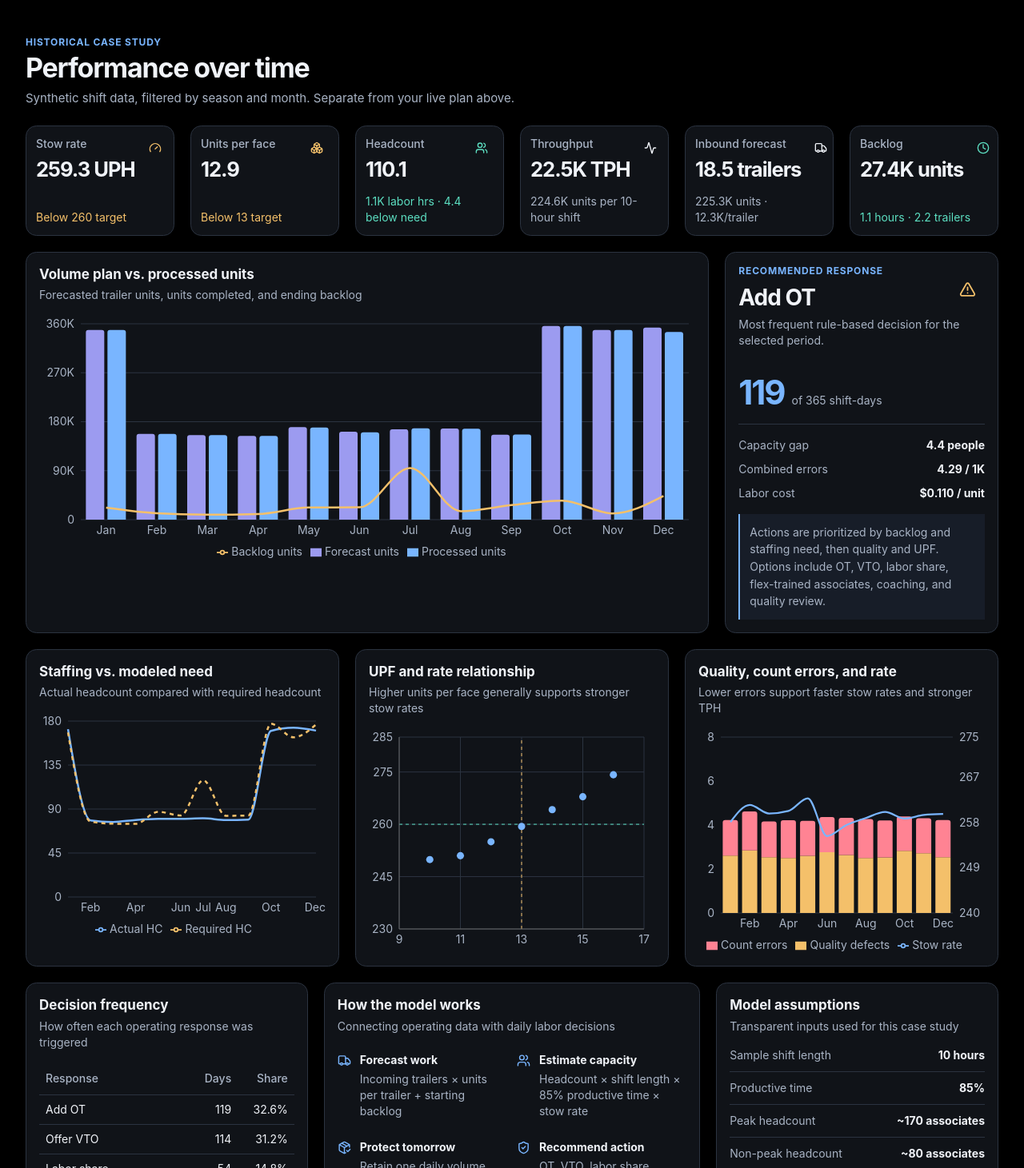
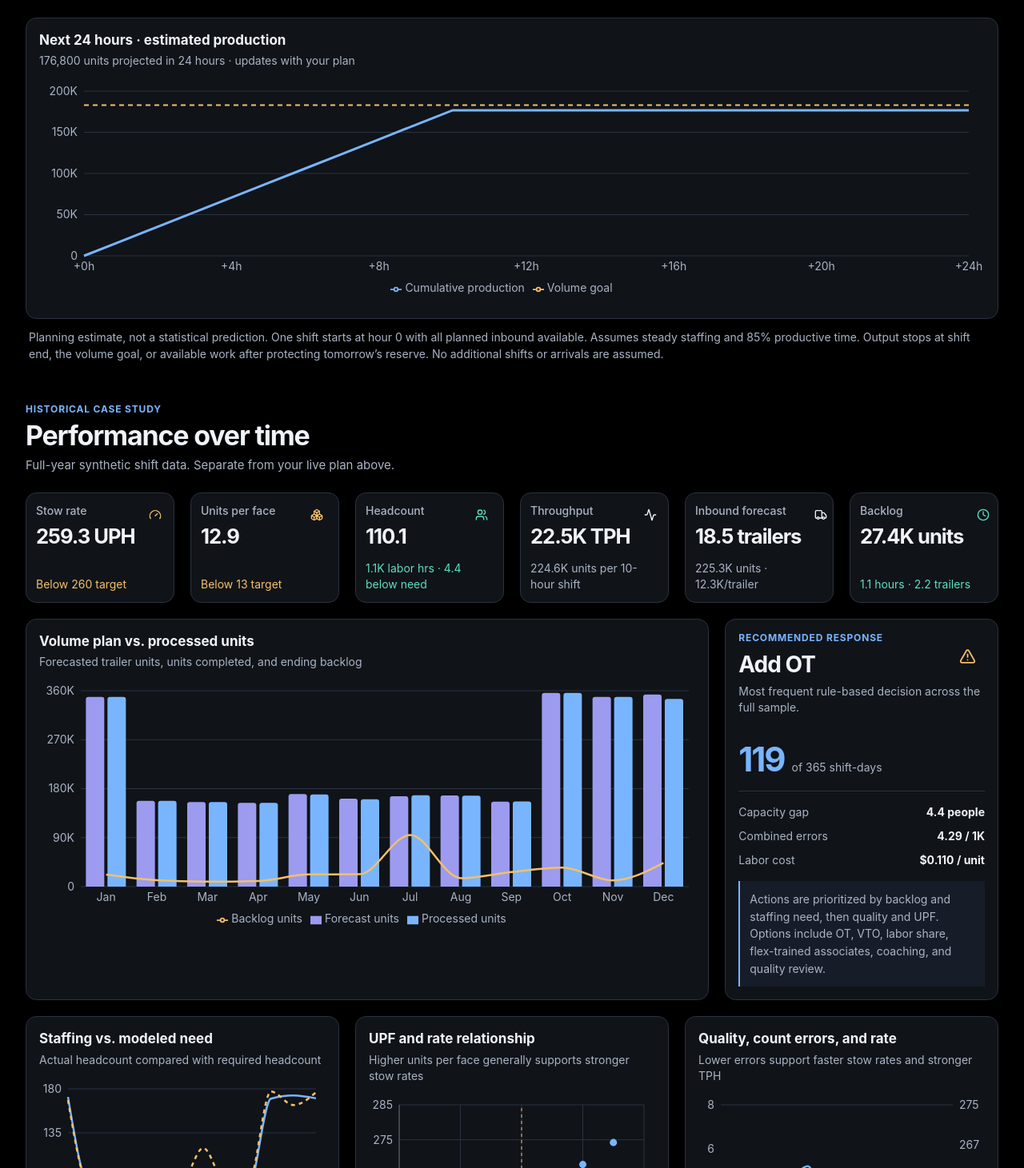
Before and after one commit to Landerosr/inbound-stow-operations-dashboard, a React (Vite) app: page / in a window 1280 px wide. Shown: the part 729-2190 px from the top of the page at 80% size. Built offline with nearby package versions, Linux system fonts and the light colour scheme.

Commit message:
Add 24-hour production projection and remove date filters

```diff
--- a/app/globals.css
+++ b/app/globals.css
@@ -425,3 +425,6 @@ body { font-size: 16px; }
 .scenario-result-heading > span, .section-kicker { color: #79b5ff; }
 .quick-plan button { color: #c9dfff; border-color: #334158; }
 .scenario-field input:focus { box-shadow: 0 0 0 3px #79b5ff25; }
+
+.production-forecast { margin: 24px 0; }
+.production-forecast > p { margin: 12px 4px 0; }
--- a/app/page.tsx
+++ b/app/page.tsx
@@ -34,6 +34,9 @@ import {
   YAxis,
 } from 'recharts';
 
+import { calculateScenario, forecastProduction } from '@/lib/planning';
+import type { ScenarioInput } from '@/lib/planning';
+
 import { Badge } from '@/components/ui/badge';
 import {
   Card,
@@ -42,10 +45,6 @@ import {
   CardHeader,
   CardTitle,
 } from '@/components/ui/card';
-import {
-  NativeSelect,
-  NativeSelectOption,
-} from '@/components/ui/native-select';
 import {
   Table,
   TableBody,
@@ -131,35 +130,6 @@ type DashboardData = {
   action_counts: Array<{ action: string; days: number }>;
 };
 
-type DashboardToolInput = { season?: string; month?: string };
-type ScenarioInput = {
-  incomingTrailers: number;
-  unitsPerTrailer: number;
-  volumeGoal: number;
-  startingBacklogUnits: number;
-  headcount: number;
-  shiftHours: number;
-  stowRate: number;
-};
-
-type ScenarioResult = {
-  reserveUnits: number;
-  reserveShortfall: number;
-  goalShortfall: number;
-  backlogDays: number;
-  forecastedUnits: number;
-  availableUnits: number;
-  laborHours: number;
-  capacityUnits: number;
-  processedUnits: number;
-  endingBacklogUnits: number;
-  backlogHours: number;
-  tph: number;
-  requiredHeadcount: number;
-  staffingGap: number;
-  costPerUnit: number;
-  recommendedAction: string;
-};
 type ModelContext = {
   registerTool: (
     tool: {
@@ -173,13 +143,6 @@ type ModelContext = {
     options: { signal: AbortSignal },
   ) => void | Promise<void>;
 };
-
-const months = [
-  ['all', 'All months'], ['1', 'January'], ['2', 'February'],
-  ['3', 'March'], ['4', 'April'], ['5', 'May'], ['6', 'June'],
-  ['7', 'July'], ['8', 'August'], ['9', 'September'],
-  ['10', 'October'], ['11', 'November'], ['12', 'December'],
-];
 
 const colors = {
   cyan: '#79b5ff', amber: '#f4c06a', green: '#5cdec1',
@@ -195,56 +158,6 @@ const scenarioDefaults: ScenarioInput = {
   shiftHours: 10,
   stowRate: 260,
 };
-
-const PRODUCTIVE_UTILIZATION = 0.85;
-const HOURLY_LABOR_COST = 22;
-
-function calculateScenario(input: ScenarioInput): ScenarioResult {
-  const forecastedUnits = input.incomingTrailers * input.unitsPerTrailer;
-  const availableUnits = forecastedUnits + input.startingBacklogUnits;
-  const reserveUnits = input.volumeGoal;
-  const releasableUnits = Math.max(0, availableUnits - reserveUnits);
-  const laborHours = input.headcount * input.shiftHours;
-  const productiveHours = laborHours * PRODUCTIVE_UTILIZATION;
-  const capacityUnits = productiveHours * input.stowRate;
-  const processedUnits = Math.min(input.volumeGoal, releasableUnits, capacityUnits);
-  const endingBacklogUnits = Math.max(0, availableUnits - processedUnits);
-  const backlogHours = endingBacklogUnits / Math.max(input.headcount * input.stowRate, 1);
-  const tph = processedUnits / Math.max(input.shiftHours, 1);
-  const requiredHeadcount = Math.ceil(
-    Math.min(input.volumeGoal, releasableUnits) /
-      Math.max(input.shiftHours * PRODUCTIVE_UTILIZATION * input.stowRate, 1),
-  );
-  const staffingGap = requiredHeadcount - input.headcount;
-  const costPerUnit = (laborHours * HOURLY_LABOR_COST) / Math.max(processedUnits, 1);
-
-  let recommendedAction = 'Maintain plan';
-  if (availableUnits < reserveUnits) recommendedAction = 'Rebuild the reserve';
-  else if (releasableUnits < input.volumeGoal) recommendedAction = 'More inbound volume needed';
-  else if (staffingGap >= 12) recommendedAction = 'Add OT';
-  else if (staffingGap >= 5) recommendedAction = 'Labor share';
-  else if (staffingGap <= -10) recommendedAction = 'Consider VTO or labor share';
-  else if (staffingGap > 0) recommendedAction = 'Use flex-trained team';
-
-  return {
-    reserveUnits,
-    reserveShortfall: Math.max(0, reserveUnits - endingBacklogUnits),
-    goalShortfall: Math.max(0, input.volumeGoal - processedUnits),
-    backlogDays: reserveUnits > 0 ? endingBacklogUnits / reserveUnits : 0,
-    forecastedUnits,
-    availableUnits,
-    laborHours,
-    capacityUnits,
-    processedUnits,
-    endingBacklogUnits,
-    backlogHours,
-    tph,
-    requiredHeadcount,
-    staffingGap,
-    costPerUnit,
-    recommendedAction,
-  };
-}
 
 function average(rows: DailyMetric[], key: keyof DailyMetric) {
   if (!rows.length) return 0;
@@ -330,10 +243,10 @@ function NumberField({ label, field, value, setScenario, suffix, step = 1 }: {
 
 export default function Home() {
   const [data, setData] = useState<DashboardData | null>(null);
-  const [season, setSeason] = useState('all');
-  const [month, setMonth] = useState('all');
   const [scenario, setScenario] = useState<ScenarioInput>(scenarioDefaults);
   const scenarioResult = useMemo(() => calculateScenario(scenario), [scenario]);
+
+  const productionForecast = useMemo(() => forecastProduction(scenario), [scenario]);
 
   useEffect(() => {
     void fetch('./data/dashboard_data.json')
@@ -346,40 +259,6 @@ export default function Home() {
     const context = (document as Document & { modelContext?: ModelContext }).modelContext;
     if (!context?.registerTool) return;
     const lifecycle = new AbortController();
-    const validSeasons = new Set(['all', 'Peak', 'Non-Peak']);
-    const validMonths = new Set(months.map(([value]) => value));
-
-    void Promise.resolve(
-      context.registerTool(
-        {
-          name: 'configure_dashboard_view',
-          title: 'Configure dashboard view',
-          description: 'Set the visible season and month filters on the inbound-stow dashboard.',
-          inputSchema: {
-            type: 'object',
-            properties: {
-              season: { type: 'string', enum: ['all', 'Peak', 'Non-Peak'] },
-              month: { type: 'string', enum: months.map(([value]) => value) },
-            },
-            additionalProperties: false,
-          },
-          annotations: { readOnlyHint: false, untrustedContentHint: false },
-          execute(input) {
-            const requested = input as DashboardToolInput;
-            const nextSeason = requested.season ?? 'all';
-            const nextMonth = requested.month ?? 'all';
-            if (!validSeasons.has(nextSeason) || !validMonths.has(nextMonth)) {
-              throw new Error('Invalid dashboard filter.');
-            }
-            setSeason(nextSeason);
-            setMonth(nextMonth);
-            return { season: nextSeason, month: nextMonth };
-          },
-        },
-        { signal: lifecycle.signal },
-      ),
-    ).catch(() => undefined);
-
     void Promise.resolve(
       context.registerTool(
         {
@@ -418,58 +297,39 @@ export default function Home() {
     return () => lifecycle.abort();
   }, []);
 
-  const filteredDaily = useMemo(() => {
-    if (!data) return [];
-    return data.daily.filter((row) =>
-      (season === 'all' || row.season === season) &&
-      (month === 'all' || row.month_number === Number(month)),
-    );
-  }, [data, month, season]);
-
-  const filteredMonthly = useMemo(() => {
-    if (!data) return [];
-    return data.monthly.filter((row) =>
-      (season === 'all' || row.season === season) &&
-      (month === 'all' || row.month_number === Number(month)),
-    );
-  }, [data, month, season]);
+  const daily = data?.daily ?? [];
+  const monthly = data?.monthly ?? [];
 
   if (!data) {
     return <main className="loading-screen"><Activity className="animate-pulse" /><p>Loading operating model…</p></main>;
   }
 
   const target = data.metadata.targets;
-  const avgRate = average(filteredDaily, 'stow_rate_uph');
-  const avgUpf = average(filteredDaily, 'units_per_face');
-  const avgHeadcount = average(filteredDaily, 'actual_headcount');
-  const avgRequiredHeadcount = average(filteredDaily, 'required_headcount');
-  const avgTph = average(filteredDaily, 'tph');
-  const avgTrailers = average(filteredDaily, 'forecasted_trailers');
-  const avgBacklog = average(filteredDaily, 'ending_backlog_units');
-  const avgBacklogHours = average(filteredDaily, 'backlog_hours');
-  const avgCost = average(filteredDaily, 'cost_per_unit');
-  const avgQuality = average(filteredDaily, 'quality_defects_per_1000');
-  const avgCount = average(filteredDaily, 'count_errors_per_1000');
+  const avgRate = average(daily, 'stow_rate_uph');
+  const avgUpf = average(daily, 'units_per_face');
+  const avgHeadcount = average(daily, 'actual_headcount');
+  const avgRequiredHeadcount = average(daily, 'required_headcount');
+  const avgTph = average(daily, 'tph');
+  const avgTrailers = average(daily, 'forecasted_trailers');
+  const avgBacklog = average(daily, 'ending_backlog_units');
+  const avgBacklogHours = average(daily, 'backlog_hours');
+  const avgCost = average(daily, 'cost_per_unit');
+  const avgQuality = average(daily, 'quality_defects_per_1000');
+  const avgCount = average(daily, 'count_errors_per_1000');
 
-  const decisionCounts = filteredDaily.reduce<Record<string, number>>((counts, row) => {
+  const decisionCounts = daily.reduce<Record<string, number>>((counts, row) => {
     counts[row.recommended_action] = (counts[row.recommended_action] || 0) + 1;
     return counts;
   }, {});
   const leadingDecision = Object.entries(decisionCounts).sort((a, b) => b[1] - a[1])[0] || ['Maintain plan', 0];
 
-  const trendData = month === 'all'
-    ? filteredMonthly.map((row) => ({
+  const trendData = monthly.map((row) => ({
         label: row.month, forecast: row.forecasted_units, processed: row.processed_units,
         backlog: row.ending_backlog_units, actualHeadcount: row.actual_headcount,
         requiredHeadcount: row.required_headcount,
-      }))
-    : filteredDaily.filter((_, index) => index % 3 === 0).map((row) => ({
-        label: row.work_date.slice(5), forecast: row.forecasted_units,
-        processed: row.processed_units, backlog: row.ending_backlog_units,
-        actualHeadcount: row.actual_headcount, requiredHeadcount: row.required_headcount,
       }));
 
-  const qualityData = filteredMonthly.map((row) => ({
+  const qualityData = monthly.map((row) => ({
     month: row.month, quality: row.quality_defects_per_1000,
     count: row.count_errors_per_1000, rate: row.stow_rate_uph,
   }));
@@ -498,20 +358,7 @@ export default function Home() {
           <h2>Plan today. Protect tomorrow.</h2>
           <p>Balance incoming trailers, staffing, and a full day of work in reserve.</p>
         </div>
-        <div className="filters">
-          <label htmlFor="season-filter">Season
-            <NativeSelect id="season-filter" aria-label="Filter by season" value={season} onChange={(event) => { setSeason(event.target.value); setMonth('all'); }}>
-              <NativeSelectOption value="all">All seasons</NativeSelectOption>
-              <NativeSelectOption value="Peak">Peak</NativeSelectOption>
-              <NativeSelectOption value="Non-Peak">Non-Peak</NativeSelectOption>
-            </NativeSelect>
-          </label>
-          <label htmlFor="month-filter">Month
-            <NativeSelect id="month-filter" aria-label="Filter by month" value={month} onChange={(event) => setMonth(event.target.value)}>
-              {months.filter(([value]) => value === 'all' || season === 'all' || data.monthly.some((row) => row.season === season && row.month_number === Number(value))).map(([value, label]) => <NativeSelectOption key={value} value={value}>{label}</NativeSelectOption>)}
-            </NativeSelect>
-          </label>
-        </div>
+
       </section>
 
       <section className="scenario-planner" aria-labelledby="scenario-heading">
@@ -586,14 +433,31 @@ export default function Home() {
         </Card>
       </section>
 
-      <div className="control-row"><div><p className="section-kicker">Historical case study</p><h2>Performance over time</h2><p>Synthetic shift data, filtered by season and month. Separate from your live plan above.</p></div></div>
+      <section className="production-forecast" aria-label="Next 24 hours production forecast">
+        <ChartShell title="Next 24 hours · estimated production" description={`${Math.round(productionForecast[productionForecast.length - 1].production).toLocaleString()} units projected in 24 hours · updates with your plan`}>
+          <ResponsiveContainer width="100%" height="100%" minWidth={0} minHeight={0}>
+            <LineChart data={productionForecast} margin={{ left: 4, right: 20, top: 12, bottom: 12 }}>
+              <CartesianGrid stroke={colors.grid} vertical={false} />
+              <XAxis dataKey="hour" type="number" domain={[0, 24]} ticks={[0, 4, 8, 12, 16, 20, 24]} tickFormatter={hour => `+${hour}h`} tickLine={false} axisLine={false} />
+              <YAxis tickFormatter={compact} tickLine={false} axisLine={false} width={52} />
+              <Tooltip labelFormatter={hour => `${Number(hour).toFixed(1)} hours from shift start`} formatter={value => `${Math.round(Number(value)).toLocaleString()} units`} contentStyle={{ background: '#101318', border: '1px solid #334158', color: '#f0f3f8' }} />
+              <Legend />
+              <Line type="linear" dataKey="production" name="Cumulative production" stroke={colors.cyan} strokeWidth={3} dot={false} />
+              <Line type="linear" dataKey="goal" name="Volume goal" stroke={colors.amber} strokeWidth={2} strokeDasharray="6 5" dot={false} />
+            </LineChart>
+          </ResponsiveContainer>
+        </ChartShell>
+        <p className="scenario-assumption-note">Planning estimate, not a statistical prediction. One shift starts at hour 0 with all planned inbound available. Assumes steady staffing and 85% productive time. Output stops at shift end, the volume goal, or available work after protecting tomorrow’s reserve. No additional shifts or arrivals are assumed.</p>
+      </section>
+
+      <div className="control-row"><div><p className="section-kicker">Historical case study</p><h2>Performance over time</h2><p>Full-year synthetic shift data. Separate from your live plan above.</p></div></div>
       <section className="metric-grid" aria-label="Key performance indicators">
         <MetricCard icon={Gauge} label="Stow rate" value={`${avgRate.toFixed(1)} UPH`} detail={`${avgRate >= target.stow_rate_uph ? 'At/above' : 'Below'} ${target.stow_rate_uph} target`} status={avgRate >= target.stow_rate_uph ? 'good' : 'watch'} />
         <MetricCard icon={Boxes} label="Units per face" value={avgUpf.toFixed(1)} detail={`${avgUpf >= target.units_per_face ? 'At/above' : 'Below'} ${target.units_per_face} target`} status={avgUpf >= target.units_per_face ? 'good' : 'watch'} />
-        <MetricCard icon={Users} label="Headcount" value={avgHeadcount.toFixed(1)} detail={`${compact(average(filteredDaily, 'labor_hours'))} labor hrs · ${Math.abs(avgRequiredHeadcount - avgHeadcount).toFixed(1)} ${avgRequiredHeadcount > avgHeadcount ? 'below' : 'above'} need`} status={Math.abs(avgRequiredHeadcount - avgHeadcount) <= 5 ? 'good' : 'watch'} />
+        <MetricCard icon={Users} label="Headcount" value={avgHeadcount.toFixed(1)} detail={`${compact(average(daily, 'labor_hours'))} labor hrs · ${Math.abs(avgRequiredHeadcount - avgHeadcount).toFixed(1)} ${avgRequiredHeadcount > avgHeadcount ? 'below' : 'above'} need`} status={Math.abs(avgRequiredHeadcount - avgHeadcount) <= 5 ? 'good' : 'watch'} />
         <MetricCard icon={Activity} label="Throughput" value={`${compact(avgTph)} TPH`} detail={`${compact(avgTph * data.metadata.assumptions.shift_hours)} units per 10-hour shift`} />
-        <MetricCard icon={Truck} label="Inbound forecast" value={`${avgTrailers.toFixed(1)} trailers`} detail={`${compact(average(filteredDaily, 'forecasted_units'))} units · ${compact(average(filteredDaily, 'units_per_trailer'))}/trailer`} />
-        <MetricCard icon={Clock} label="Backlog" value={`${compact(avgBacklog)} units`} detail={`${avgBacklogHours.toFixed(1)} hours · ${(avgBacklog / Math.max(average(filteredDaily, 'units_per_trailer'), 1)).toFixed(1)} trailers`} status={avgBacklogHours <= 1.5 ? 'good' : 'watch'} />
+        <MetricCard icon={Truck} label="Inbound forecast" value={`${avgTrailers.toFixed(1)} trailers`} detail={`${compact(average(daily, 'forecasted_units'))} units · ${compact(average(daily, 'units_per_trailer'))}/trailer`} />
+        <MetricCard icon={Clock} label="Backlog" value={`${compact(avgBacklog)} units`} detail={`${avgBacklogHours.toFixed(1)} hours · ${(avgBacklog / Math.max(average(daily, 'units_per_trailer'), 1)).toFixed(1)} trailers`} status={avgBacklogHours <= 1.5 ? 'good' : 'watch'} />
       </section>
 
       <section className="primary-grid">
@@ -618,10 +482,10 @@ export default function Home() {
               <div><p className="section-kicker">Recommended response</p><CardTitle>{leadingDecision[0]}</CardTitle></div>
               <span className="decision-icon"><AlertTriangle aria-hidden="true" /></span>
             </div>
-            <CardDescription>Most frequent rule-based decision for the selected period.</CardDescription>
+            <CardDescription>Most frequent rule-based decision across the full sample.</CardDescription>
           </CardHeader>
           <CardContent>
-            <div className="decision-stat"><strong>{leadingDecision[1]}</strong><span>of {filteredDaily.length} shift-days</span></div>
+            <div className="decision-stat"><strong>{leadingDecision[1]}</strong><span>of {daily.length} shift-days</span></div>
             <div className="decision-rules">
               <div><span>Capacity gap</span><strong>{(avgRequiredHeadcount - avgHeadcount).toFixed(1)} people</strong></div>
               <div><span>Combined errors</span><strong>{(avgQuality + avgCount).toFixed(2)} / 1K</strong></div>
@@ -685,7 +549,7 @@ export default function Home() {
             <Table>
               <TableHeader><TableRow><TableHead>Response</TableHead><TableHead className="text-right">Days</TableHead><TableHead className="text-right">Share</TableHead></TableRow></TableHeader>
               <TableBody>{actionRows.map(([action, days]) => (
-                <TableRow key={action}><TableCell>{action}</TableCell><TableCell className="text-right">{days}</TableCell><TableCell className="text-right">{((days / Math.max(filteredDaily.length, 1)) * 100).toFixed(1)}%</TableCell></TableRow>
+                <TableRow key={action}><TableCell>{action}</TableCell><TableCell className="text-right">{days}</TableCell><TableCell className="text-right">{((days / Math.max(daily.length, 1)) * 100).toFixed(1)}%</TableCell></TableRow>
               ))}</TableBody>
             </Table>
           </CardContent>
@@ -706,8 +570,7 @@ export default function Home() {
           <CardContent><dl className="assumption-list">
             <div><dt>Sample shift length</dt><dd>10 hours</dd></div>
             <div><dt>Productive time</dt><dd>85%</dd></div>
-            <div><dt>Peak headcount</dt><dd>~170 associates</dd></div>
-            <div><dt>Non-peak headcount</dt><dd>~80 associates</dd></div>
+            <div><dt>Planner starting headcount</dt><dd>80 associates</dd></div>
             <div><dt>Quality threshold</dt><dd>≤ 5 combined / 1K</dd></div>
             <div><dt>Cost assumptions</dt><dd>$22 regular · $33 OT</dd></div>
           </dl></CardContent>
--- /dev/null
+++ b/lib/planning.ts
@@ -0,0 +1,91 @@
+export type ScenarioInput = {
+  incomingTrailers: number;
+  unitsPerTrailer: number;
+  volumeGoal: number;
+  startingBacklogUnits: number;
+  headcount: number;
+  shiftHours: number;
+  stowRate: number;
+};
+
+type ScenarioResult = {
+  reserveUnits: number;
+  reserveShortfall: number;
+  goalShortfall: number;
+  backlogDays: number;
+  forecastedUnits: number;
+  availableUnits: number;
+  laborHours: number;
+  capacityUnits: number;
+  processedUnits: number;
+  endingBacklogUnits: number;
+  backlogHours: number;
+  tph: number;
+  requiredHeadcount: number;
+  staffingGap: number;
+  costPerUnit: number;
+  recommendedAction: string;
+};
+const PRODUCTIVE_UTILIZATION = 0.85;
+const HOURLY_LABOR_COST = 22;
+
+export function calculateScenario(input: ScenarioInput): ScenarioResult {
+  const forecastedUnits = input.incomingTrailers * input.unitsPerTrailer;
+  const availableUnits = forecastedUnits + input.startingBacklogUnits;
+  const reserveUnits = input.volumeGoal;
+  const releasableUnits = Math.max(0, availableUnits - reserveUnits);
+  const laborHours = input.headcount * input.shiftHours;
+  const productiveHours = laborHours * PRODUCTIVE_UTILIZATION;
+  const capacityUnits = productiveHours * input.stowRate;
+  const processedUnits = Math.min(input.volumeGoal, releasableUnits, capacityUnits);
+  const endingBacklogUnits = Math.max(0, availableUnits - processedUnits);
+  const backlogHours = endingBacklogUnits / Math.max(input.headcount * input.stowRate, 1);
+  const tph = processedUnits / Math.max(input.shiftHours, 1);
+  const requiredHeadcount = Math.ceil(
+    Math.min(input.volumeGoal, releasableUnits) /
+      Math.max(input.shiftHours * PRODUCTIVE_UTILIZATION * input.stowRate, 1),
+  );
+  const staffingGap = requiredHeadcount - input.headcount;
+  const costPerUnit = (laborHours * HOURLY_LABOR_COST) / Math.max(processedUnits, 1);
+
+  let recommendedAction = 'Maintain plan';
+  if (availableUnits < reserveUnits) recommendedAction = 'Rebuild the reserve';
+  else if (releasableUnits < input.volumeGoal) recommendedAction = 'More inbound volume needed';
+  else if (staffingGap >= 12) recommendedAction = 'Add OT';
+  else if (staffingGap >= 5) recommendedAction = 'Labor share';
+  else if (staffingGap <= -10) recommendedAction = 'Consider VTO or labor share';
+  else if (staffingGap > 0) recommendedAction = 'Use flex-trained team';
+
+  return {
+    reserveUnits,
+    reserveShortfall: Math.max(0, reserveUnits - endingBacklogUnits),
+    goalShortfall: Math.max(0, input.volumeGoal - processedUnits),
+    backlogDays: reserveUnits > 0 ? endingBacklogUnits / reserveUnits : 0,
+    forecastedUnits,
+    availableUnits,
+    laborHours,
+    capacityUnits,
+    processedUnits,
+    endingBacklogUnits,
+    backlogHours,
+    tph,
+    requiredHeadcount,
+    staffingGap,
+    costPerUnit,
+    recommendedAction,
+  };
+}
+
+export function forecastProduction(input: ScenarioInput) {
+  const plan = calculateScenario(input);
+  const hourlyCapacity = input.headcount * PRODUCTIVE_UTILIZATION * input.stowRate;
+  const limit = Math.min(input.volumeGoal, Math.max(0, plan.availableUnits - plan.reserveUnits));
+  const hours = new Set(Array.from({ length: 25 }, (_, hour) => hour));
+  hours.add(Math.min(24, input.shiftHours));
+  if (hourlyCapacity > 0) hours.add(Math.min(24, input.shiftHours, limit / hourlyCapacity));
+  return [...hours].sort((a, b) => a - b).map(hour => ({
+    hour,
+    production: Math.min(limit, hourlyCapacity * Math.min(hour, input.shiftHours)),
+    goal: input.volumeGoal,
+  }));
+}
```
Also changed, not shown: 2 other files (tests, documents, lock files or other folders).
